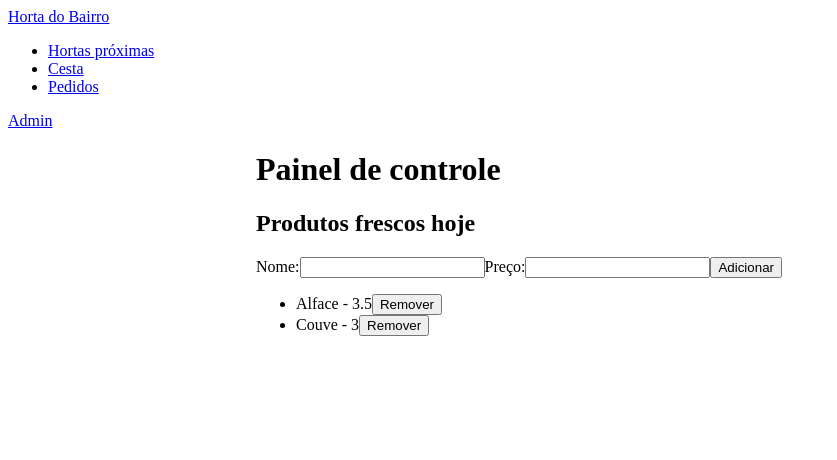
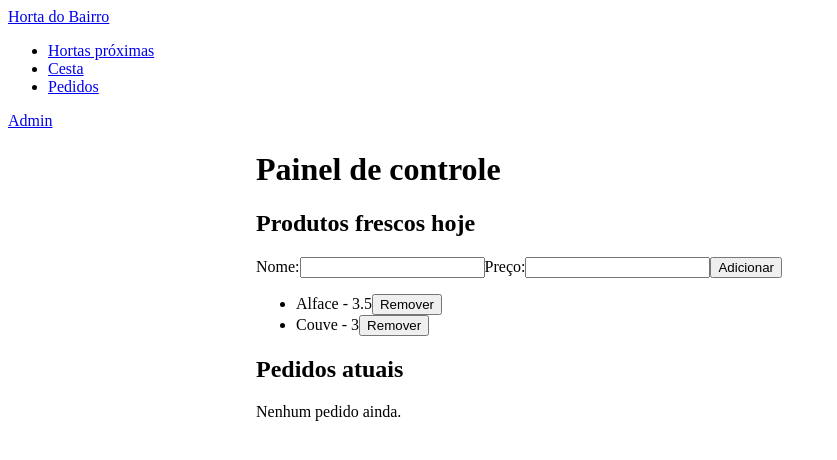
Before and after one commit to thiagovilla/pi-v-horta-bairro, a React (Create React App) app: page /admin in a window 1280 px wide. Shown: the top 460 px of the page, without its empty margins (0-837 px from the left). Built offline with nearby package versions, Linux system fonts and the light colour scheme.

Commit message:
feat: add list of current orders to admin

```diff
--- a/src/pages/Admin.jsx
+++ b/src/pages/Admin.jsx
@@ -6,9 +6,10 @@ import {
   getStoreBySlug,
   removeFreshProduct,
 } from "../services/stores";
+import { getOrders } from "../services/orders";
 
 function Admin() {
-  const { freshToday } = useLoaderData();
+  const { freshToday, orders } = useLoaderData();
 
   return (
     <div>
@@ -41,6 +42,32 @@ function Admin() {
           </ul>
         )}
       </section>
+
+      <section>
+        <h2>Pedidos atuais</h2>
+        {orders.length < 1 ? (
+          <p>Nenhum pedido ainda.</p>
+        ) : (
+          <ul>
+            {orders.map(order => (
+              <li key={order.id}>
+                <h3>{order.date.toString()}</h3>
+                <p>
+                  <strong>De: {order.name}</strong>
+                </p>
+                <ul>
+                  {order.basket.products.map(product => (
+                    <li>
+                      {product.name} ({product.quantity})
+                    </li>
+                  ))}
+                </ul>
+                <p>Total: {order.basket.total}</p>
+              </li>
+            ))}
+          </ul>
+        )}
+      </section>
     </div>
   );
 }
@@ -48,8 +75,9 @@ function Admin() {
 export default Admin;
 
 export async function loader() {
+  const orders = await getOrders();
   const { freshToday } = await getStoreBySlug("horta-123");
-  return { freshToday };
+  return { freshToday, orders };
 }
 
 export async function action({ request }) {
```
